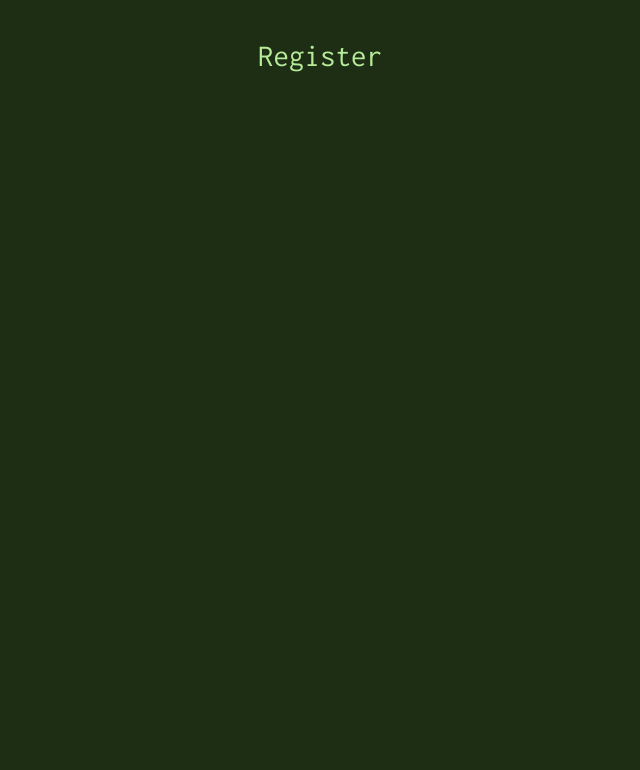
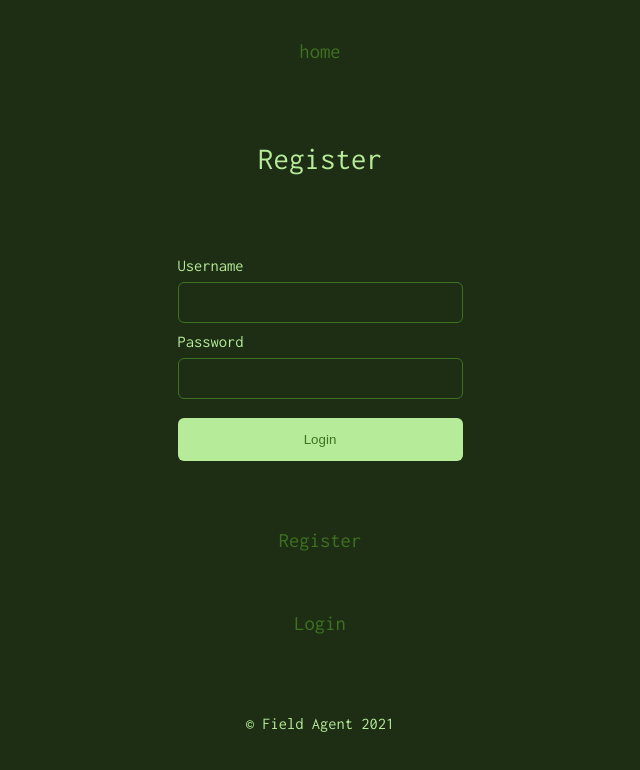
Before and after one commit to ronniemyers/agent, a React (Create React App) app: page /register in a window 1280 px wide. Shown: the top 770 px of the page, without its empty margins (320-960 px from the left). Built offline with nearby package versions, Linux system fonts and the light colour scheme.

Commit message:
finish register and logout

```diff
--- a/src/App.js
+++ b/src/App.js
@@ -13,7 +13,7 @@ import EditAgent from './components/EditAgent';
 import DeleteAgent from './components/DeleteAgent';
 import NotFound from './components/NotFound';
 
-const TOKEN_KEY = "eyJhbGciOiJIUzI1NiJ9.eyJpc3MiOiJkZXYxMC11c2Vycy1hcGkiLCJzdWIiOiJqb2huQHNtaXRoLmNvbSIsImlkIjoiOTgzZjEyMjQtYWY0Zi0xMWViLTgzNjgtMDI0MmFjMTEwMDAyIiwicm9sZXMiOiJBRE1JTiIsImV4cCI6MTYyNjk5NDc3MH0.aJm49OiDVFOTXoQreU1vH4PIUyOfeSWCvGowr767CrY";
+const TOKEN_KEY = "eyJhbGciOiJIUzI1NiJ9.eyJpc3MiOiJkZXYxMC11c2Vycy1hcGkiLCJzdWIiOiJyb25uaWVteWVycyIsImlkIjoiYzMxZDM0YzQtYjY5YS00ZDU4LWFlNmItYmU0ZjE2YzcyNzQyIiwicm9sZXMiOiJVU0VSIiwiZXhwIjoxNjI3MDA3NTYxfQ.FL0fLYpDX2jKU00lfx3jzXMdBJYTFs85QNuzxccVa3k";
 
 
 function App() {
@@ -32,7 +32,6 @@ function App() {
   const login = (token) => {
     console.log(token);
     localStorage.setItem(TOKEN_KEY, token);
-
     const tokenObj = jwt_decode(token);
     console.log(tokenObj);
     const { id, sub: username, roles: rolesString } = jwt_decode(token);
@@ -48,7 +47,6 @@ function App() {
       }
     };
 
-    console.log(user);
     setUser(user);
     return user;
   };
@@ -59,7 +57,7 @@ function App() {
   };
 
   const auth = {
-    user: user ? { ...user } : null,
+    user: user ? { ...user } : "",
     login,
     logout
   };
--- a/src/components/AllAgents.jsx
+++ b/src/components/AllAgents.jsx
@@ -11,11 +11,6 @@ function AllAgents() {
   const auth = useContext(AuthContext);
 
   const getAgents = (token) => {
-    /*
-    GET http://localhost:8080/api/agent HTTP/1.1
-    Authorization: Bearer {{token}}
-
-    */
 
     const init = {
       headers: {
--- a/src/components/Header.jsx
+++ b/src/components/Header.jsx
@@ -10,7 +10,7 @@ function Header() {
       <div className="flex-container">
         <Link to="/">home</Link>
       </div>
-      <p className="text-center username">{auth.user ? "Username [" + auth.user.username + "]" :
+      <p className="text-center username">{auth.user ? "[" + auth.user.username + "]" :
       ""}</p>
     </div>
   );
--- a/src/components/NavBar.jsx
+++ b/src/components/NavBar.jsx
@@ -1,7 +1,6 @@
-import { useState, useContext } from "react";
+import { useContext } from "react";
 import { Link } from "react-router-dom";
 import AuthContext from "../AuthContext";
-import Error from "./Error";
 
 function NavBar() {
   const auth = useContext(AuthContext);
@@ -29,7 +28,7 @@ function NavBar() {
           <Link to="/add" className="btn">
             <i>Add Agents</i>
           </Link>
-          <Link to="/login" className="btn">
+          <Link to="/login" className="btn" onClick={() => auth.logout()}>
             <i>Logout</i>
           </Link>
         </div>
--- a/src/components/Register.jsx
+++ b/src/components/Register.jsx
@@ -1,7 +1,142 @@
-import React from "react";
+import { useState, useContext } from "react";
+import { useHistory } from "react-router-dom";
+import AuthContext from "../AuthContext";
+import NavBar from "./NavBar";
+import Error from "./Error";
+import Header from "./Header";
 
 function Register() {
-  return <h2>Register</h2>;
+  const history = useHistory();
+  const [username, setUsername] = useState("");
+  const [password, setPassword] = useState("");
+  const [errors, setErrors] = useState([]);
+  let isSuccess = false;
+
+  const auth = useContext(AuthContext);
+
+  const usernameOnChangeHandler = (event) => {
+    setUsername(event.target.value);
+  };
+
+  const passwordOnChangeHandler = (event) => {
+    setPassword(event.target.value);
+  };
+
+  const formSubmitHandler = (event) => {
+    event.preventDefault();
+
+    const authAttempt = {
+      username,
+      password,
+    };
+
+    const init = {
+      method: "POST",
+      headers: {
+        "Content-Type": "application/json",
+      },
+      body: JSON.stringify(authAttempt),
+    };
+
+    fetch("http://localhost:5000/create_account", init)
+      .then((response) => {
+        if (response.status === 201) {
+          isSuccess = true;
+          return response.json();
+        } else if (response.status === 400) {
+          return response.json();
+        }
+        return Promise.reject("Something unexpected went wrong");
+      })
+      .then((data) => {
+        if (isSuccess) {
+          const init = {
+            method: "POST",
+            headers: {
+              "Content-Type": "application/json",
+            },
+            body: JSON.stringify(authAttempt),
+          };
+
+          fetch("http://localhost:5000/authenticate", init)
+            .then((response) => {
+              if (response.status === 200) {
+                return response.json();
+              } else if (response.status === 403) {
+                return null;
+              }
+              return Promise.reject("Something unexpected went wrong");
+            })
+            .then((data) => {
+              if (data) {
+                auth.login(data.jwt_token);
+                history.push("/");
+              } else {
+                history.push("/login");
+              }
+            })
+            .catch((error) => console.log(error));
+        } else {
+          setErrors("Error: " + data.messages + " ");
+        }
+      })
+      .catch((error) => console.log(error));
+  };
+
+  return (
+    <div>
+      <div className="grid-container">
+        <header>
+          <div className="item1">
+            <Header />
+            <h1>Register</h1>
+          </div>
+        </header>
+        <div>
+          <main>
+            <div className="flex-container">
+              <form onSubmit={formSubmitHandler}>
+                <div className="form-agent">
+                  <label htmlFor="username">Username</label>
+                  <input
+                    className="form-control"
+                    type="text"
+                    id="username"
+                    name="username"
+                    value={username}
+                    onChange={usernameOnChangeHandler}
+                  />
+                </div>
+                <div className="form-agent">
+                  <label htmlFor="password">Password</label>
+                  <input
+                    className="form-control"
+                    type="password"
+                    id="password"
+                    name="password"
+                    value={password}
+                    onChange={passwordOnChangeHandler}
+                  />
+                </div>
+                <div className="form-agent flex-container">
+                  <input type="submit" value="Login"></input>
+                </div>
+              </form>
+            </div>
+            <Error errors={errors} />
+          </main>
+          <nav>
+            <NavBar />
+          </nav>
+          <footer>
+            <div className="item4">
+              <p>&copy; Field Agent 2021</p>
+            </div>
+          </footer>
+        </div>
+      </div>
+    </div>
+  );
 }
 
 export default Register;
```
Also changed, not shown: 1 other file (tests, documents, lock files or other folders).
